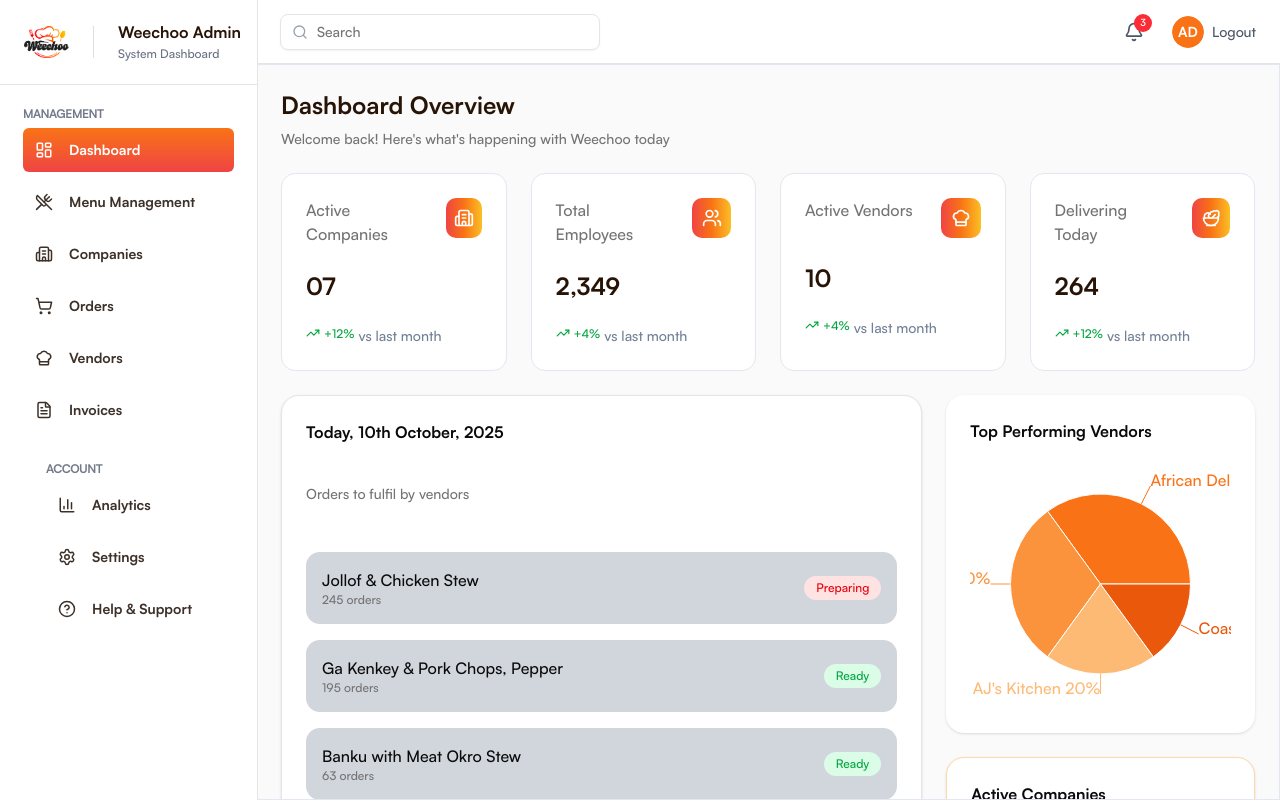
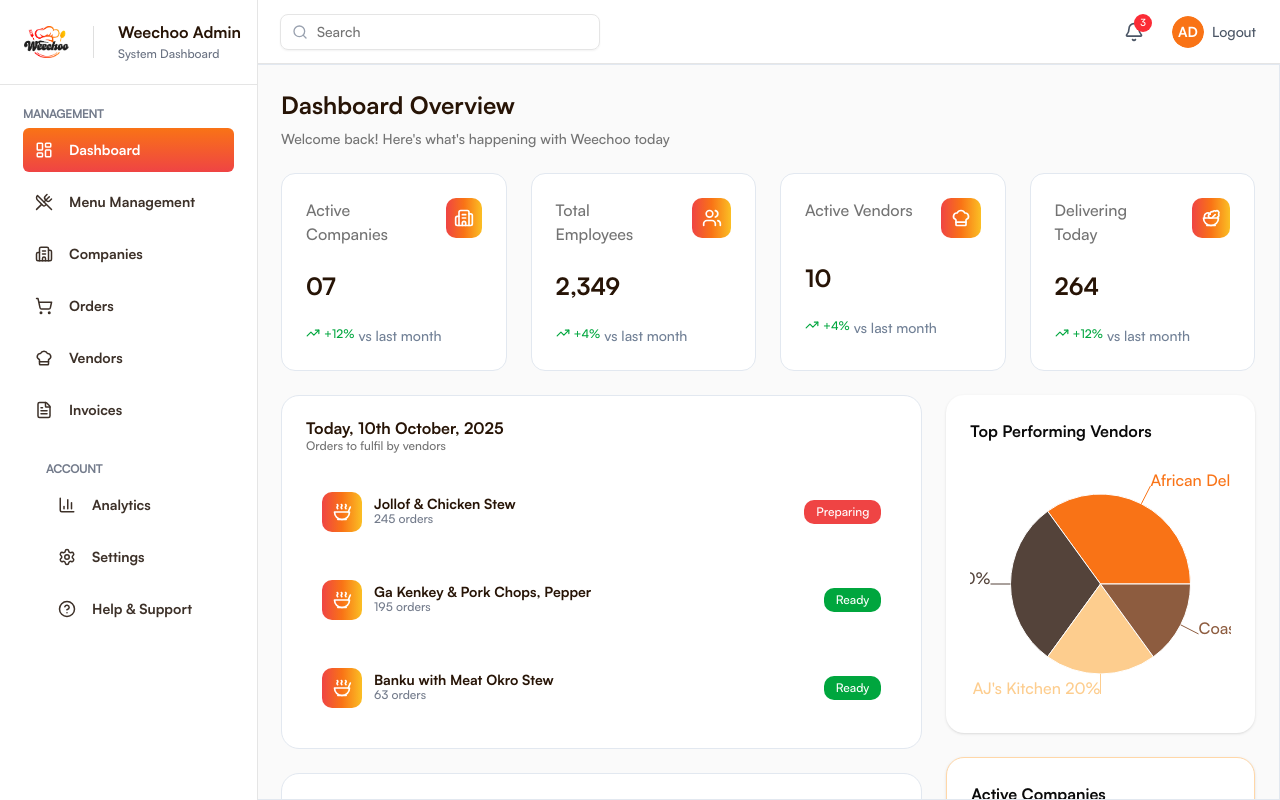
Before and after one commit to weechoo/WeechooFrontend, a Next.js app: page /weechoo-admin in a window 1280 px wide. Built offline with nearby package versions, Linux system fonts and the light colour scheme.

Commit message:
add orders to fulfill

```diff
--- a/src/app/(protected)/components/dashboard/OrdersToFulfill.tsx
+++ b/src/app/(protected)/components/dashboard/OrdersToFulfill.tsx
@@ -1,30 +1,49 @@
 import { Card } from "@/components/ui/card";
 import { StatusBadge } from "./StatusBadge";
 import { orders } from "@/constants/placeholder";
+import { Soup } from "lucide-react";
 
 export function OrdersToFulfill() {
   return (
-    <Card className="p-6 rounded-2xl">
-      <h3 className="font-semibold mb-4">Today, 10th October, 2025</h3>
+    <Card className="p-6 rounded-2xl border-[0.6px] border-[#E2E8F0] shadow-none">
+      <div className="flex flex-col gap-1">
+        <h3 className="font-bold text-neutral-black leading-none">
+          Today, 10th October, 2025
+        </h3>
 
-      <p className="text-sm text-muted-foreground mb-6">
-        Orders to fulfil by vendors
-      </p>
+        <p className="text-xs text-neutral-100 leading-none font-noral">
+          Orders to fulfil by vendors
+        </p>
+      </div>
 
       <div className="space-y-4">
         {orders.map((item, i) => (
           <div
             key={i}
-            className="flex justify-between items-center bg-neutral-50 p-4 rounded-xl"
+            className="flex justify-between items-center p-4 rounded-xl"
           >
-            <div>
-              <p className="font-medium">{item.name}</p>
-              <p className="text-xs text-muted-foreground">
-                {item.orders} orders
-              </p>
+            <div className="flex items-center gap-3">
+              <div
+                style={{
+                  background:
+                    "linear-gradient(90deg, #ef4444 0%, #f97316 50%, #fbbf24 100%)",
+                }}
+                className="rounded-lg h-10 w-10 flex flex-col items-center justify-center"
+              >
+                <Soup className="text-white" size={20} />
+              </div>
+
+              <div>
+                <p className="font-bold leading-none text-neutral-black text-sm">
+                  {item.name}
+                </p>
+                <p className="text-xs text-gray-100 font-normal">
+                  {item.orders} orders
+                </p>
+              </div>
             </div>
 
-            <StatusBadge status={item.status as any} />
+            <StatusBadge status={item.status} />
           </div>
         ))}
       </div>
--- a/src/app/(protected)/components/dashboard/RecentActivity.tsx
+++ b/src/app/(protected)/components/dashboard/RecentActivity.tsx
@@ -3,13 +3,17 @@
 
 export function RecentActivity() {
   return (
-    <Card className="p-6 rounded-2xl">
-      <h3 className="font-semibold mb-6">Recent Activity</h3>
+    <Card className="p-6 flex flex-col gap-2 rounded-2xl shadow-none border-[0.8px] border-[#E2E8F0]">
+      <h3 className="text-neutral-black font-bold">Recent Activity</h3>
 
-      <div className="space-y-6">
+      <div className="flex flex-col gap-6">
         {activities.map((item, i) => (
-          <div key={i} className="flex justify-between text-sm">
-            <p>{item.text}</p>
+          <div
+            key={i}
+            className="flex justify-between text-sm border-b border-[#E2E8F0] p-2"
+          >
+            <p className="text-neutral-100">{item.text}</p>
+
             <span className="text-muted-foreground">{item.time}</span>
           </div>
         ))}
--- a/src/app/(protected)/components/dashboard/StatusBadge.tsx
+++ b/src/app/(protected)/components/dashboard/StatusBadge.tsx
@@ -1,9 +1,27 @@
-export function StatusBadge({ status }: { status: "Ready" | "Preparing" }) {
+import { OrderStatus } from "@/types/menu";
+
+interface StatusBadgeProps {
+  status: OrderStatus;
+}
+
+export function StatusBadge({ status }: StatusBadgeProps) {
   const base = "px-3 py-1 rounded-full text-xs font-medium";
 
   if (status === "Ready") {
-    return <span className={`${base} bg-green-100 text-green-600`}>Ready</span>;
+    return (
+      <span
+        className={`${base}  text-white flex gap-2.5 font-medium text-xs bg-[#00A63E] py-1 px-2 rounded-lg`}
+      >
+        Ready
+      </span>
+    );
   }
 
-  return <span className={`${base} bg-red-100 text-red-600`}>Preparing</span>;
+  return (
+    <span
+      className={`${base} text-white flex gap-2.5 font-medium text-xs bg-[#EF4444] py-1 px-2 rounded-lg`}
+    >
+      Preparing
+    </span>
+  );
 }
--- a/src/app/(protected)/components/dashboard/VendorsPieChart.tsx
+++ b/src/app/(protected)/components/dashboard/VendorsPieChart.tsx
@@ -3,7 +3,7 @@
 import { chartData } from "@/constants/placeholder";
 import { PieChart, Pie, Cell, ResponsiveContainer, Tooltip } from "recharts";
 
-const COLORS = ["#F97316", "#FB923C", "#FDBA74", "#EA580C"];
+const COLORS = ["#F97316", "#54433A", "#FDCD8E", "#8D5C3F"];
 
 export function VendorsPieChart() {
   return (
--- a/src/constants/placeholder.ts
+++ b/src/constants/placeholder.ts
@@ -1,6 +1,8 @@
 // orders to fulfill
 
-export const orders = [
+import { Order } from "@/types/menu";
+
+export const orders: Order[] = [
   {
     name: "Jollof & Chicken Stew",
     orders: 245,
--- /dev/null
+++ b/src/types/menu.ts
@@ -0,0 +1,7 @@
+export type OrderStatus = "Ready" | "Preparing";
+
+export interface Order {
+  name: string;
+  orders: number;
+  status: OrderStatus;
+}
```
